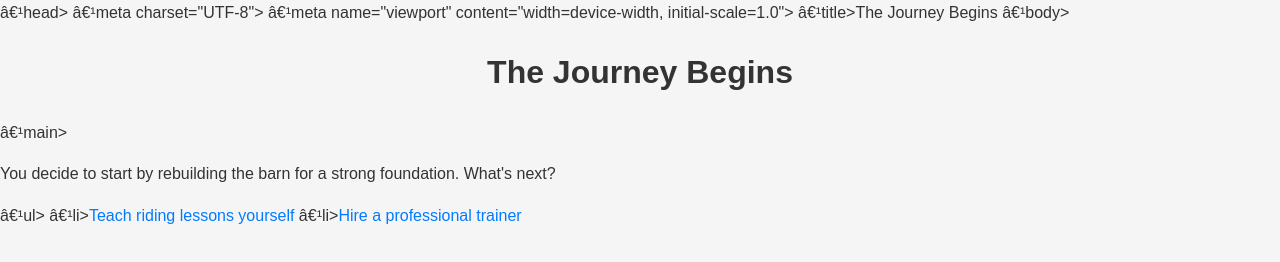
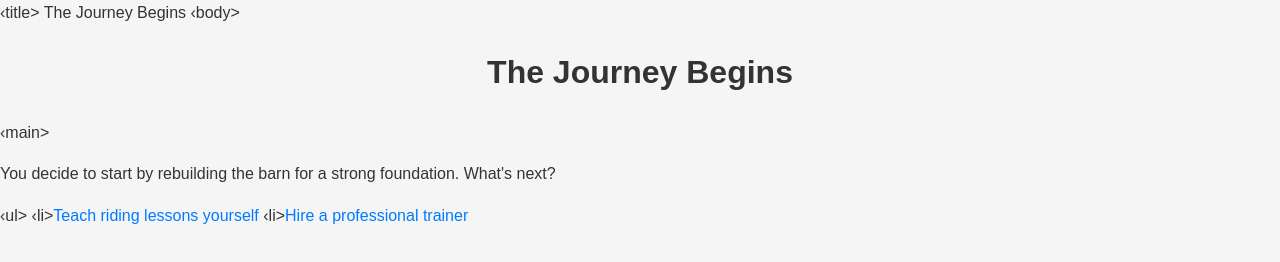
Before and after one commit to glbrown1530/temptingtypo, a plain HTML site: page reins-of-fortune/page1.html in a window 1280 px wide. Drawn offline with Linux system fonts and the light colour scheme.

Commit message:
Update page1.html

```diff
--- a/reins-of-fortune/page1.html
+++ b/reins-of-fortune/page1.html
@@ -1,11 +1,6 @@
 <html
 lang="en">
-‹head>
-‹meta
-charset="UTF-8">
-‹meta name="viewport"
-content="width=device-width, initial-scale=1.0">
-‹title>The Journey Begins</title>
+‹title> The Journey Begins </title>
 <link rel="stylesheet"
 href="styles.css">
 </head>
```
